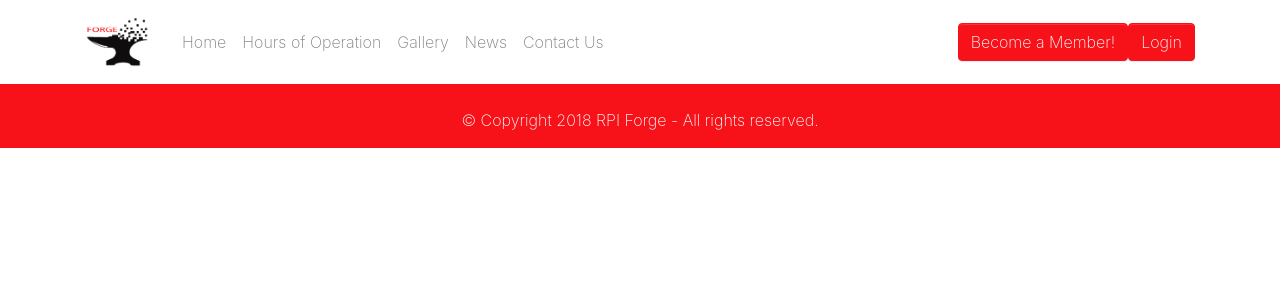
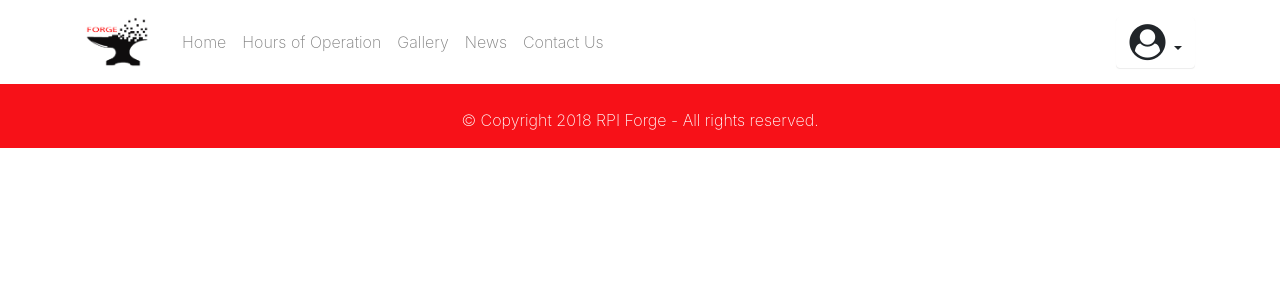
Before and after one commit to quuu/The-Forge-Redesign, a PHP site: page /contact.php in a window 1280 px wide. Shown: the top 300 px of the page. Run offline with PHP 8.4, Linux system fonts and the light colour scheme.

Commit message:
added profile system

```diff
--- a/nav_bar.php
+++ b/nav_bar.php
@@ -25,10 +25,17 @@
                 <br> </a>
         </li>
     </ul>
-    <a class="btn btn-primary" href="create_account.php">Become a Member!
-      <br> </a>
-      <a class="btn btn-primary" href="login.php">Login
-          <br> </a>
+
+      <div class="dropdown">
+          <button class="btn btn-secondary dropdown-toggle" type="button" id="dropdownMenuLink" data-toggle="dropdown" aria-haspopup="true" aria-expanded="false">
+              <i class="fa fa-user-circle" style="font-size:36px"></i>
+          </button>
+          <div class="dropdown-menu" aria-labelledby="dropdownMenuLink">
+              <a class="dropdown-item" href="login.php">Login </a>
+              <a class="dropdown-item" href="#">My Forge</a>
+              <a class="dropdown-item" href="#">Logout</a>
+          </div>
+      </div>
   </div>
 </div>
 </nav>
```
